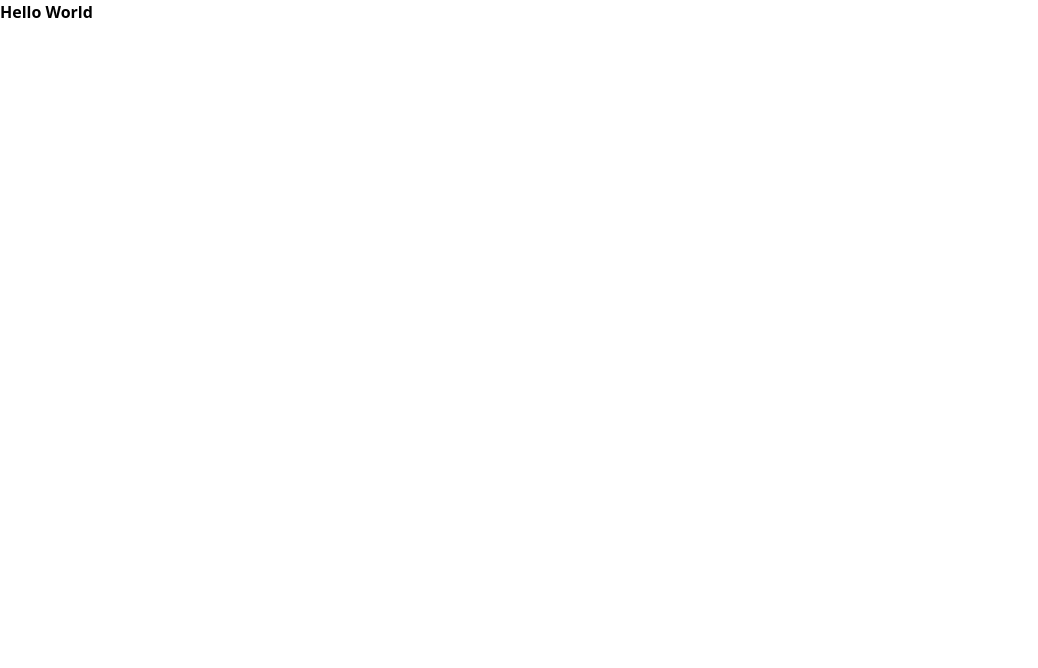
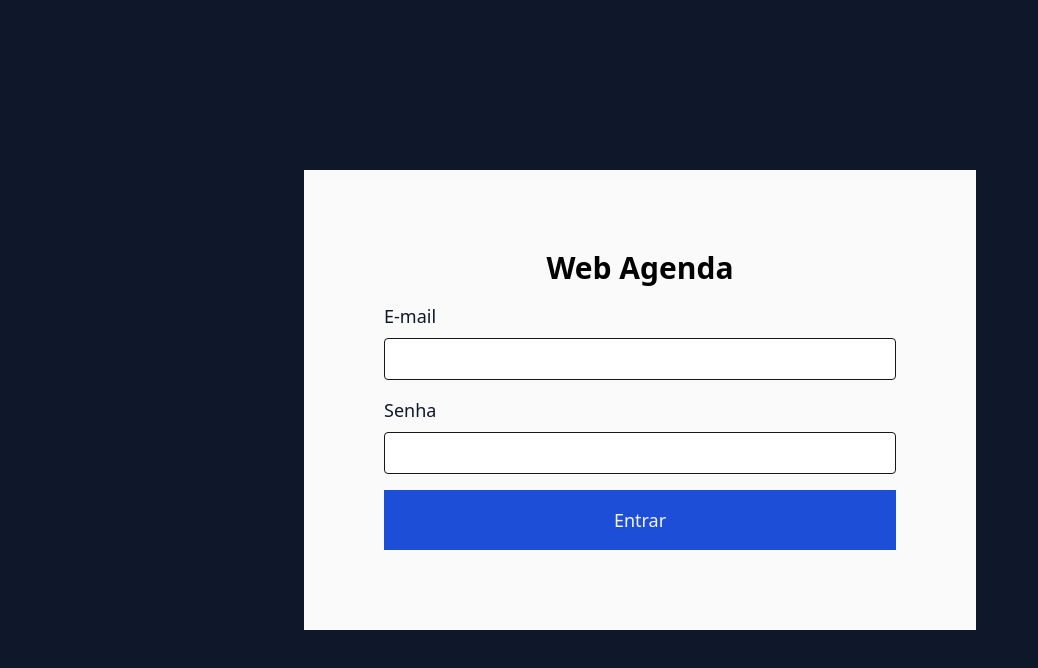
Before and after one commit to Scattered8Dream/agendaDigital, a Next.js app in the folder web-agenda/: page / in a window 1280 px wide. Shown: the top 668 px of the page, without its empty margins (0-1038 px from the left). Built offline with nearby package versions, Linux system fonts and the light colour scheme.

Commit message:
feat (web-agenda pages): Implement form card with react-hook-form

```diff
--- a/web-agenda/package.json
+++ b/web-agenda/package.json
@@ -14,6 +14,7 @@
     "postcss": "^8.4.24",
     "react": "18.2.0",
     "react-dom": "18.2.0",
+    "react-hook-form": "^7.44.3",
     "sass": "^1.63.4",
     "tailwindcss": "^3.3.2"
   },
--- /dev/null
+++ b/web-agenda/src/assets/loadingIcon.tsx
@@ -0,0 +1,26 @@
+import React from 'react'
+
+export const AnimatedLoadingIcon = () => {
+  return (
+    <svg
+      className="animate-spin -ml-1 h-6 w-6"
+      xmlns="http://www.w3.org/2000/svg"
+      fill="none"
+      viewBox="0 0 24 24"
+    >
+      <circle
+        className="opacity-25"
+        cx="12"
+        cy="12"
+        r="10"
+        stroke="currentColor"
+        strokeWidth="4"
+      ></circle>
+      <path
+        className="opacity-75"
+        fill="currentColor"
+        d="M4 12a8 8 0 018-8V0C5.373 0 0 5.373 0 12h4zm2 5.291A7.962 7.962 0 014 12H0c0 3.042 1.135 5.824 3 7.938l3-2.647z"
+      ></path>
+    </svg>
+  )
+}
--- /dev/null
+++ b/web-agenda/src/components/pages/Home/CardForm/index.tsx
@@ -0,0 +1,56 @@
+import React, { useState } from 'react'
+import { useForm } from 'react-hook-form'
+
+import { Input } from '../../../commons/toolkit/Input'
+import { Button } from '../../../commons/toolkit/Button'
+
+interface IFormData {
+  email: string
+  password: string
+}
+
+export const CardForm: React.FC = () => {
+  const { register, handleSubmit } = useForm<IFormData>()
+
+  const [isLoading, setIsLoading] = useState(false)
+
+  const handleSignIn = async (data: IFormData) => {
+    try {
+      setIsLoading(true)
+
+      console.log({ data })
+    } catch (handleSingInError) {
+      console.log({ handleSingInError })
+    } finally {
+      setIsLoading(false)
+    }
+  }
+
+  return (
+    <div className="flex flex-col max-w-2xl w-full items-center justify-center p-12 lg:p-20 bg-neutral-50">
+      <h1 className="text-3xl font-bold mb-4">Web Agenda</h1>
+
+      <form
+        onSubmit={handleSubmit(handleSignIn)}
+        className="w-full flex flex-col"
+      >
+        <Input
+          label="E-mail"
+          type="email"
+          id="email"
+          name="email"
+          {...register('email', { required: true })}
+        />
+        <Input
+          label="Senha"
+          type="password"
+          id="password"
+          name="password"
+          {...register('password', { required: true })}
+        />
+
+        <Button type="submit" isLoading={isLoading} label="Entrar" />
+      </form>
+    </div>
+  )
+}
--- a/web-agenda/src/pages/index.tsx
+++ b/web-agenda/src/pages/index.tsx
@@ -1,7 +1,13 @@
 import { NextPage } from 'next'
 
+import { CardForm } from '../components/pages/Home/CardForm'
+
 const HomePage: NextPage = () => {
-  return <main className="font-bold">Hello World</main>
+  return (
+    <main className="flex flex-col items-center justify-center w-full min-h-screen bg-slate-900">
+      <CardForm />
+    </main>
+  )
 }
 
 export default HomePage
```
Also changed, not shown: 1 other file (tests, documents, lock files or other folders).
